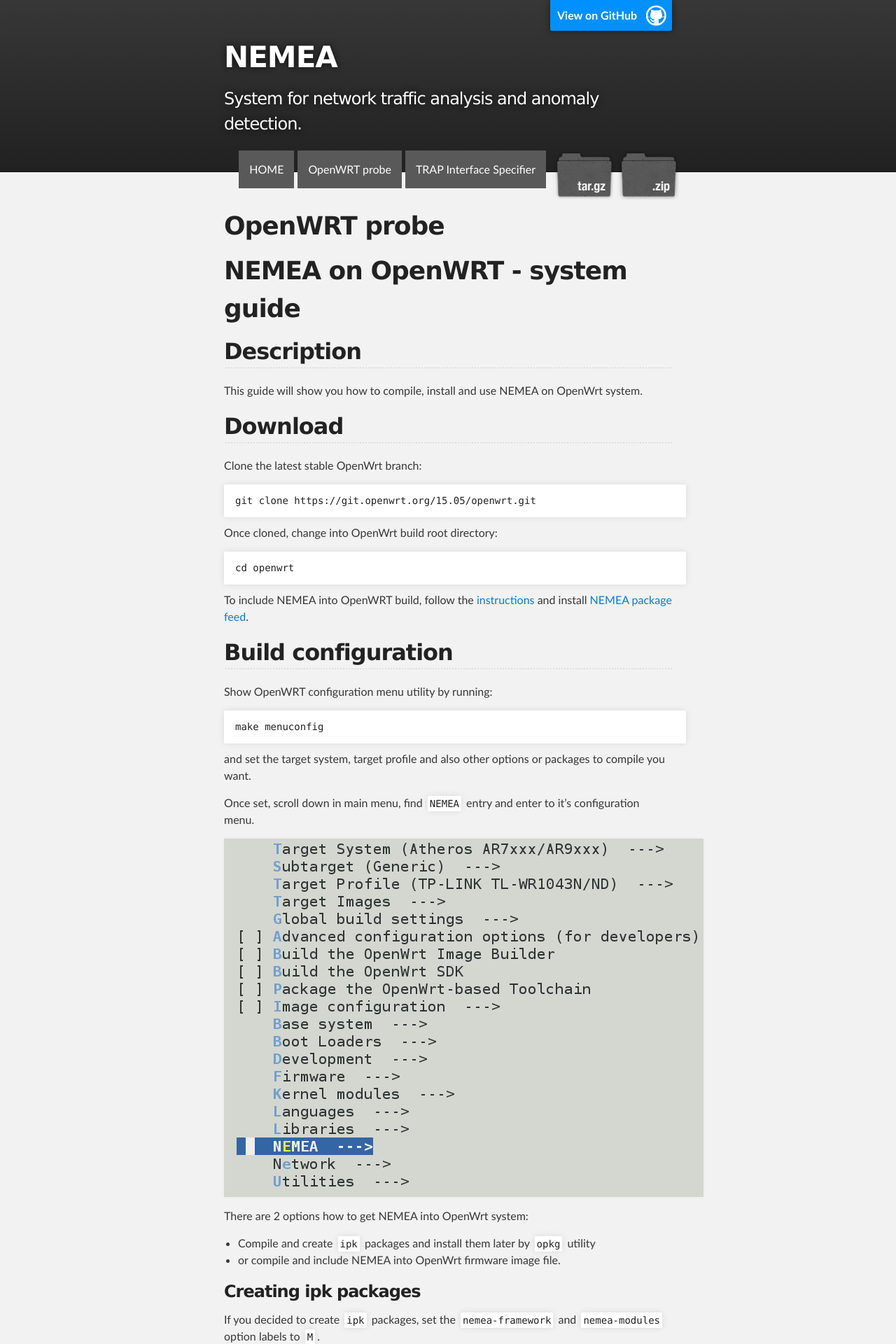
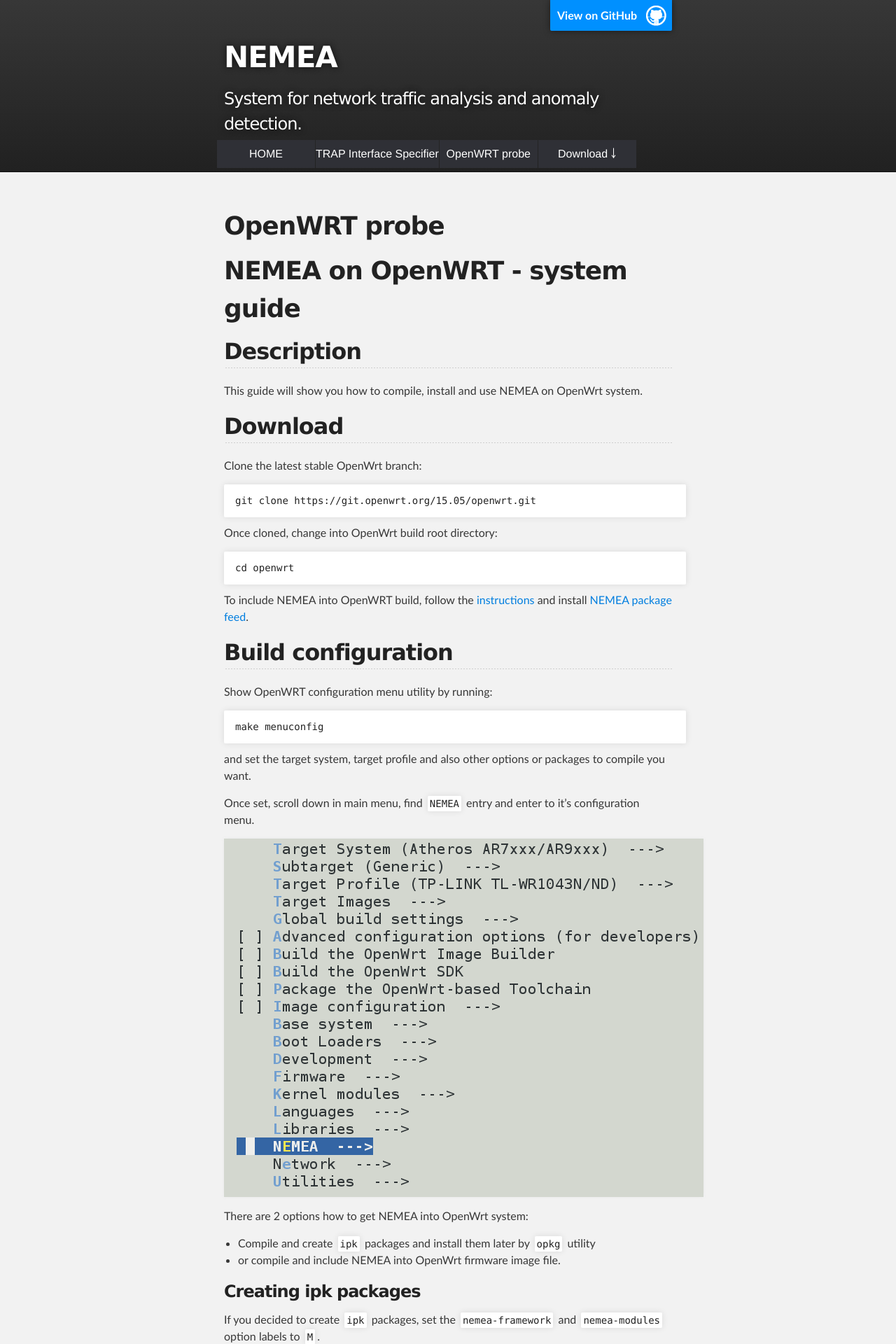
Before and after one commit to CESNET/Nemea, a Jekyll site: the page built from openwrt.md, in a window 1280 px wide. Shown: the top 1920 px of the page at 70% size. Built offline with Jekyll 4.4.1, drawn with Linux system fonts in a browser that asks for light colours; nearby versions of some CDN libraries.

Commit message:
Menu improvements for gh-pages website
	- Added responsive menu for GH-PAGES
	- Web style changes

```diff
--- a/_layouts/default.html
+++ b/_layouts/default.html
@@ -6,19 +6,33 @@
   <body>
     <!-- HEADER -->
     <div id="header_wrap" class="outer">
-        <header class="inner">
+    <header class="inner">
           <a id="forkme_banner" href="https://github.com/CESNET/Nemea">View on GitHub</a>
 
           <h1 id="project_title">NEMEA</h1>
           <h2 id="project_tagline">System for network traffic analysis and anomaly detection.</h2>
 
-            <section id="downloads">
-              <a class="zip_download_link" href="https://github.com/CESNET/Nemea/zipball/master">Download this project as a .zip file</a>
-              <a class="tar_download_link" href="https://github.com/CESNET/Nemea/tarball/master">Download this project as a tar.gz file</a>
-{% for page in site.pages %}{% if page.title and page.public %}<a class="page_link" href="{{ page.url | prepend: site.baseurl }}">{{ page.title }}</a>{% endif %}{% endfor %}
-<a class="page_link" href="{{ site.baseurl }}/">HOME</a>
-            </section>
-        </header>
+          <label for="show-menu" class="show-menu">Menu &#9776;</label>
+
+          	<input type="checkbox" id="show-menu" role="button">
+          		<ul id="menu" class="page_link">
+                <li>
+                  <a href="{{ site.baseurl }}/">HOME</a>
+                </li>
+                {% for page in site.pages %}{% if page.title and page.public %}
+                <li>
+                    <a href="{{ page.url | prepend: site.baseurl }}">{{ page.title }}</a>
+                </li>
+                {% endif %}{% endfor %}
+                <li>
+                  <a href="#">Download ￬</a>
+                  <ul class="hidden">
+                    <li><a  href="https://github.com/CESNET/Nemea/zipball/master">Download as a .zip</a></li>
+                    <li><a  href="https://github.com/CESNET/Nemea/tarball/master">Download as a .tar</a></li>
+                  </ul>
+                </li>
+          	</ul>
+    </header>
     </div>
 
     <!-- MAIN CONTENT -->
--- a/stylesheets/stylesheet.css
+++ b/stylesheets/stylesheet.css
@@ -315,28 +315,13 @@
   text-shadow: #111 0px 0px 10px;
 }
 
-#downloads {
+#menu {
   position: absolute;
   width: 100%;
   z-index: 10;
   bottom: -40px;
   right: 0;
   height: 70px;
-}
-
-.page_link {
-  display: block;
-  float: right;
-  overflow: hidden;
-  background-color: #595959;
-  color: #ffffff;
-  padding: 15px;
-  margin-left: 5px;
-}
-
-.page_link:hover {
-  background-color: #0077de;
-  text-decoration: none;
 }
 
 .zip_download_link {
@@ -382,54 +367,116 @@
   background: #212121;
 }
 
+/*Strip the ul of padding and list styling*/
+.page_link ul {
+	list-style-type:none;
+	margin:0;
+	padding:0;
+	position: absolute;
+}
+
+/*Create a horizontal list with spacing*/
+.page_link li {
+	display:inline-block;
+	float: left;
+	margin-right: 1px;
+}
+
+/*Style for menu links*/
+.page_link li a {
+	display:block;
+	min-width:140px;
+	height: 40px;
+	text-align: center;
+	line-height: 40px;
+	font-family: "Helvetica Neue", Helvetica, Arial, sans-serif;
+	color: #fff;
+	background: #2f3036;
+	text-decoration: none;
+}
+
+/*Hover state for top level links*/
+.page_link li:hover a {
+	background: #0090ff;
+}
+
+/*Style for dropdown links*/
+.page_link li:hover ul a {
+	background: #f3f3f3;
+	color: #2f3036;
+	height: 40px;
+	line-height: 40px;
+}
+
+/*Hover state for dropdown links*/
+.page_link li:hover ul a:hover {
+	background: #0090ff;
+	color: #fff;
+}
+
+/*Hide dropdown links until they are needed*/
+li ul {
+	display: none;
+}
+
+/*Make dropdown links vertical*/
+ li ul li {
+	display: block;
+	float: none;
+}
+
+/*Prevent text wrapping*/
+ li ul li a {
+	width: auto;
+	min-width: 100px;
+	padding: 0 20px;
+}
+
+/*Display the dropdown on hover*/
+ul li a:hover + .hidden, .hidden:hover {
+	display: block;
+}
+
+/*Style 'show menu' label button and hide it by default*/
+.show-menu {
+	font-family: "Helvetica Neue", Helvetica, Arial, sans-serif;
+	text-decoration: none;
+	color: #404040;
+	background: #0090ff;
+	text-align: center;
+	padding: 10px 0;
+	display: none;
+}
+
+/*Hide checkbox*/
+input[type=checkbox]{
+    display: none;
+}
+
+/*Show menu when invisible checkbox is checked*/
+input[type=checkbox]:checked ~ #menu{
+    display: block;
+}
 
 
-/*******************************************************************************
-Small Device Styles
-*******************************************************************************/
+/*Responsive Styles*/
 
-@media screen and (max-width: 480px) {
-  body {
-    font-size:14px;
-  }
-
-  .inner {
-    min-width: 320px;
-    max-width: 480px;
-  }
-
-  #project_title {
-  font-size: 32px;
-  }
-
-  h1 {
-    font-size: 28px;
-  }
-
-  h2 {
-    font-size: 24px;
-  }
-
-  h3 {
-    font-size: 21px;
-  }
-
-  h4 {
-    font-size: 18px;
-  }
-
-  h5 {
-    font-size: 14px;
-  }
-
-  h6 {
-    font-size: 12px;
-  }
-
-  code, pre {
-    min-width: 320px;
-    max-width: 480px;
-    font-size: 11px;
-  }
-
+@media screen and (max-width : 640px){
+	/*Make dropdown links appear inline*/
+	 ul {
+		position: static;
+		display: none;
+	}
+	/*Create vertical spacing*/
+	 li {
+		margin-bottom: 1px;
+	}
+	/*Make all menu links full width*/
+	 ul li, li a {
+		width: 100%;
+	}
+	/*Display 'show menu' link*/
+	.show-menu {
+		display:block;
+	}
 }
```
